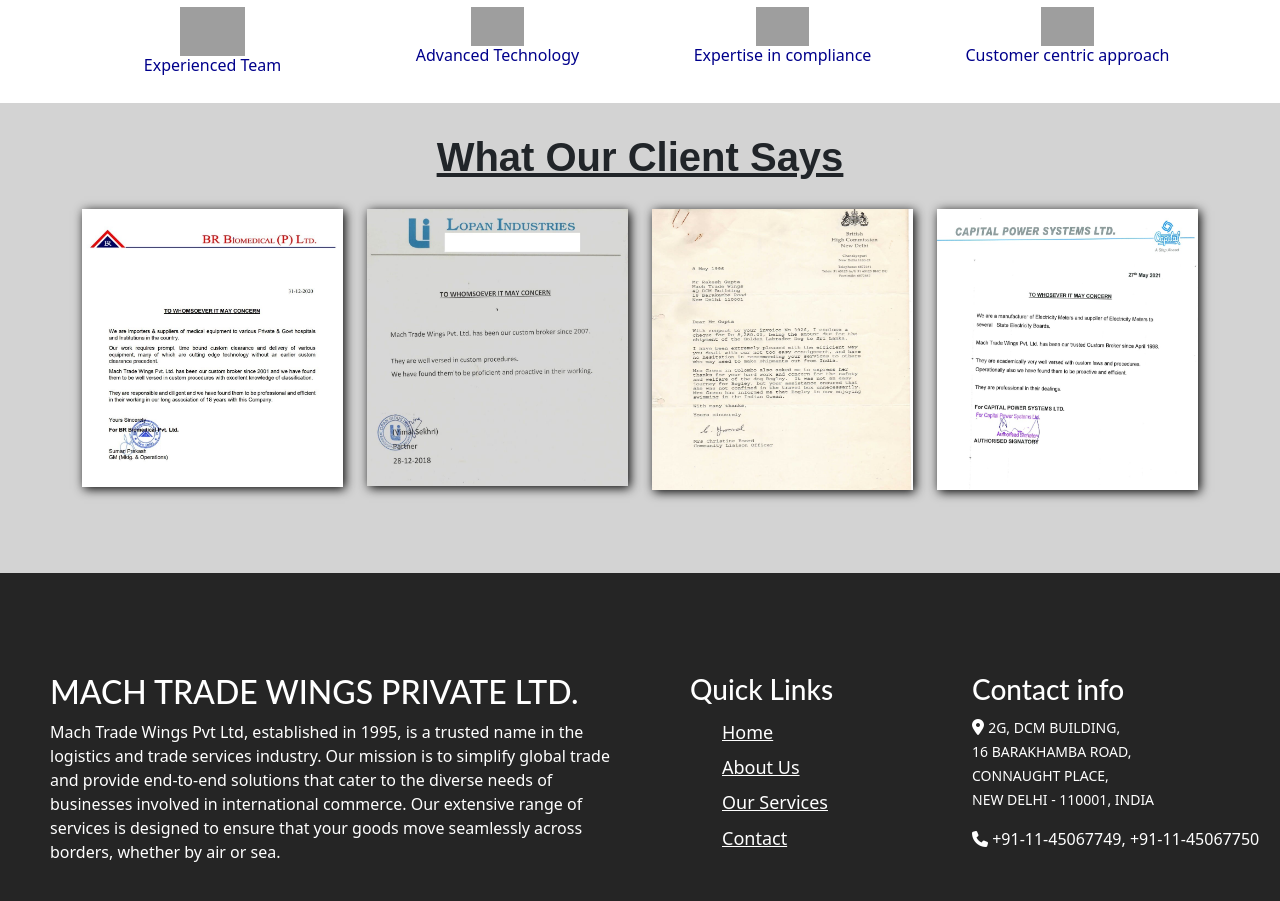
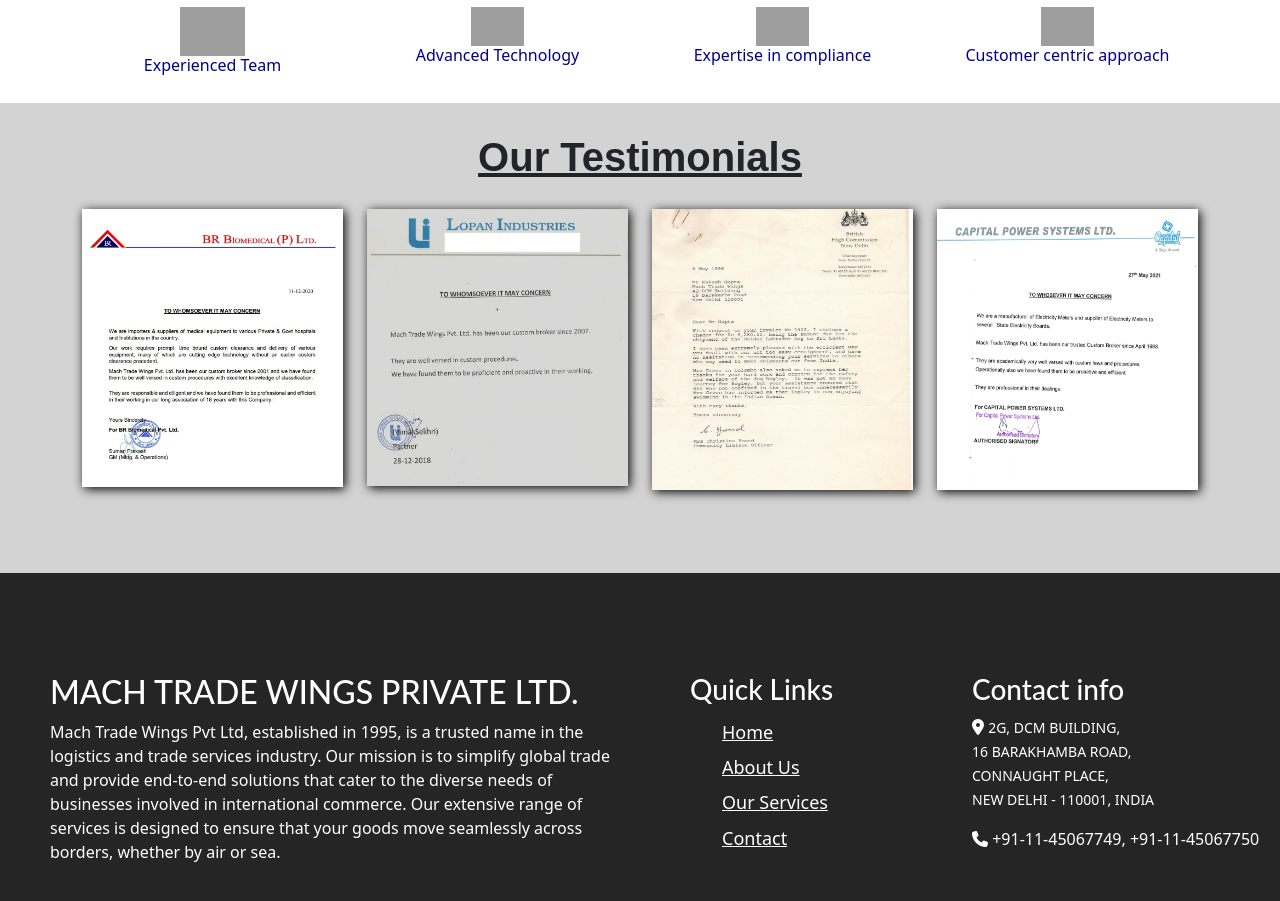
Before and after one commit to gunjansoni27/Freight-Forwarding, a plain HTML site: page index.html in a window 1280 px wide. Shown: the part 2500-3401 px from the top of the page. Drawn offline with nearby package versions, Linux system fonts and the light colour scheme; grey boxes are pictures that could not be loaded.

Commit message:
Update index.html

```diff
--- a/index.html
+++ b/index.html
@@ -664,7 +664,7 @@
    <!-- testimonial -->
   <div class="container-fluid" style="background-color:lightgrey;padding: 30px;">
     <div class="row">
-      <h1 style="text-align: center;text-decoration:underline solid;padding-bottom:20px;font-family: Arial, Helvetica, sans-serif;font-weight: bold;">What Our Client Says</h1>
+      <h1 style="text-align: center;text-decoration:underline solid;padding-bottom:20px;font-family: Arial, Helvetica, sans-serif;font-weight: bold;">Our Testimonials </h1>
     </div>
     <div class="container">
         <div class="row">
```
